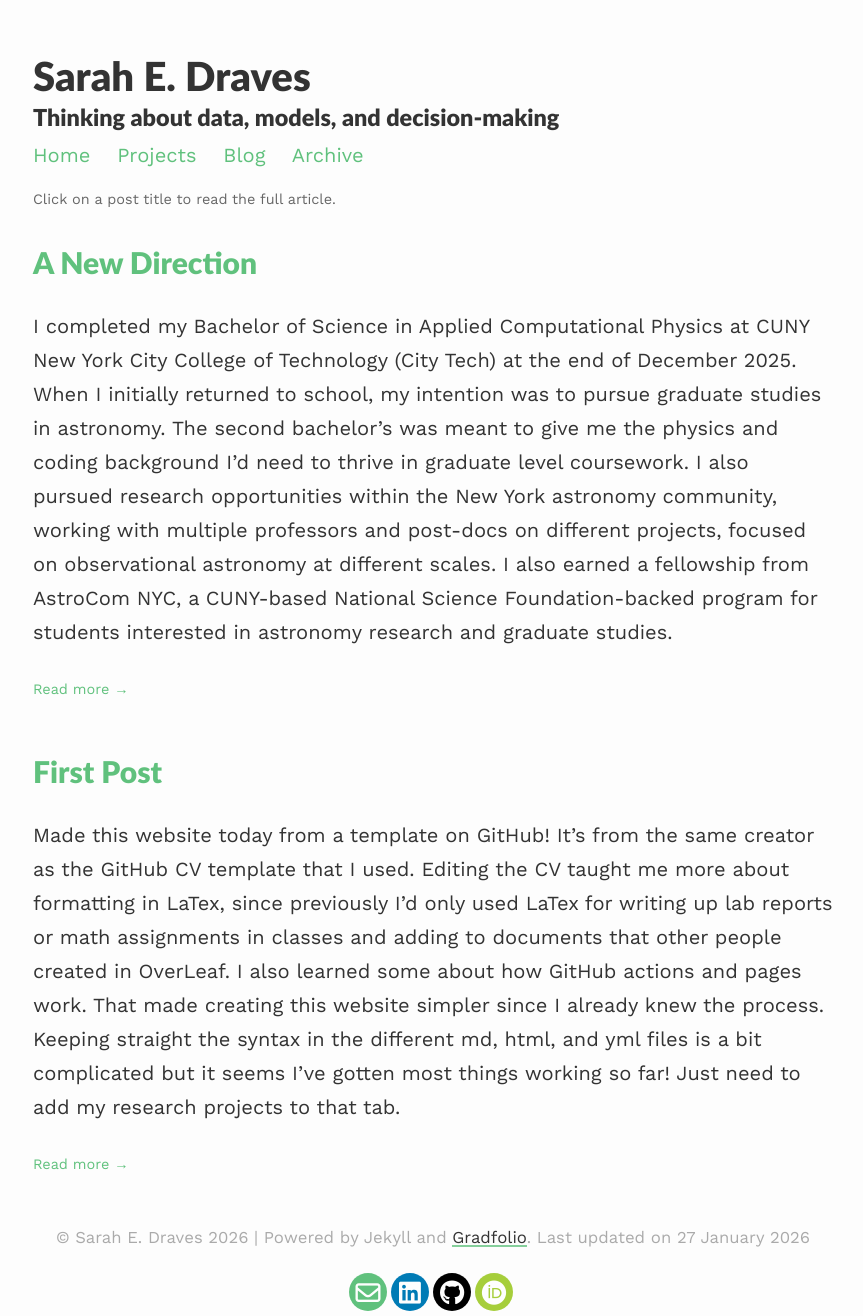
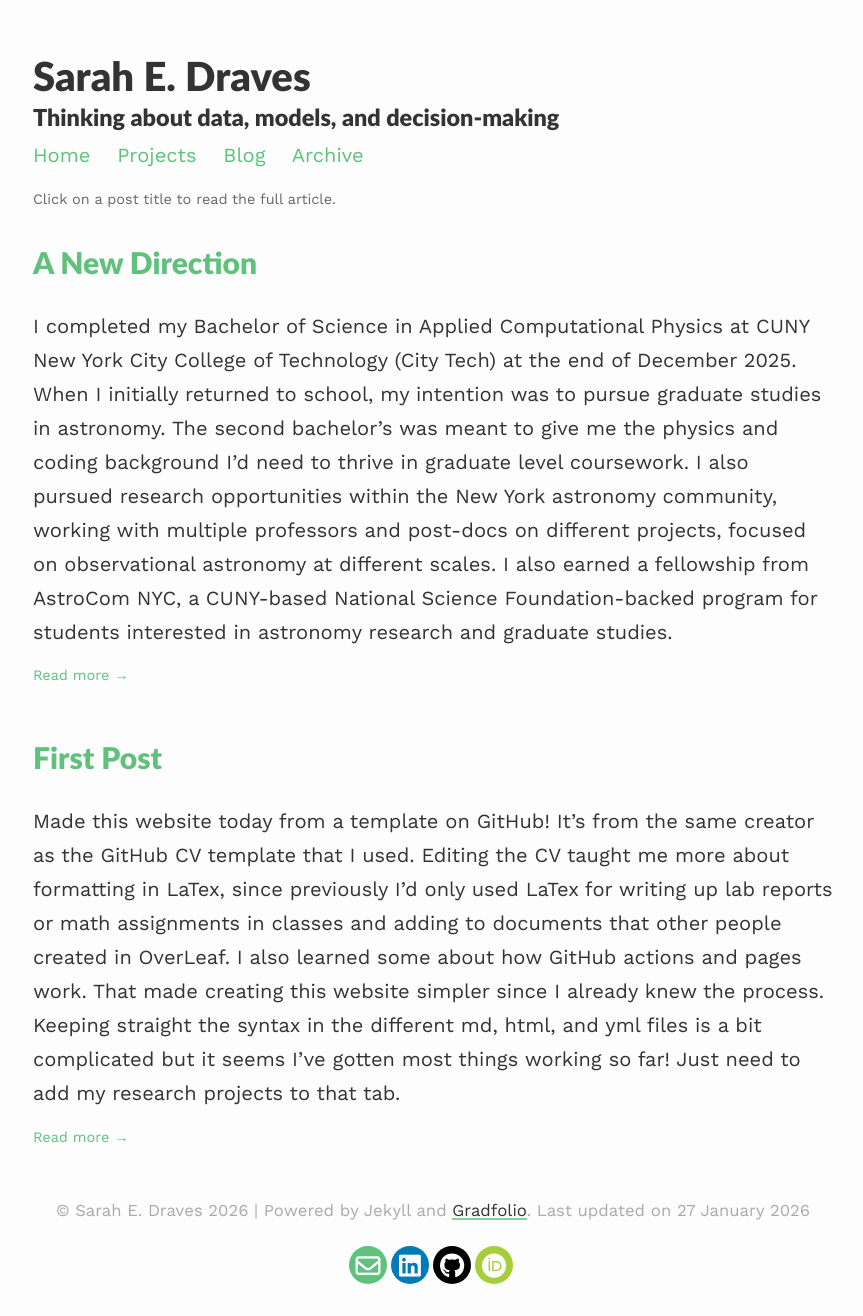
Before and after one commit to sarahedraves/sarahedraves.github.io, a Jekyll site: the page built from blog/index.html, in a window 1280 px wide. Shown: the whole page, without its empty margins (207-1070 px from the left). Built offline with Jekyll 4.4.1, drawn with Linux system fonts in a browser that asks for light colours; the list of posts is cut into pages by our own code; after the commit the page ends 1288 px from its top, so only the background shows below that.

Commit message:
Enhance blog page styles for clarity
Added styles for blog hints and post previews.

```diff
--- a/assets/css/_sass/style.scss
+++ b/assets/css/_sass/style.scss
@@ -198,3 +198,26 @@
 .article-list {
   margin: 1em 0;
 }
+
+/* changes to make blog page more clear */
+.blog-hint {
+  font-size: 0.9rem;
+  color: #666;
+  margin-bottom: 1.5rem;
+}
+
+.post-preview p {
+  margin-bottom: 0.4rem;
+}
+
+.read-more {
+  display: inline-block;
+  font-size: 0.9rem;
+  font-weight: 500;
+  text-decoration: none;
+  margin-top: 0.2rem;
+}
+
+.read-more:hover {
+  text-decoration: underline;
+}
```
